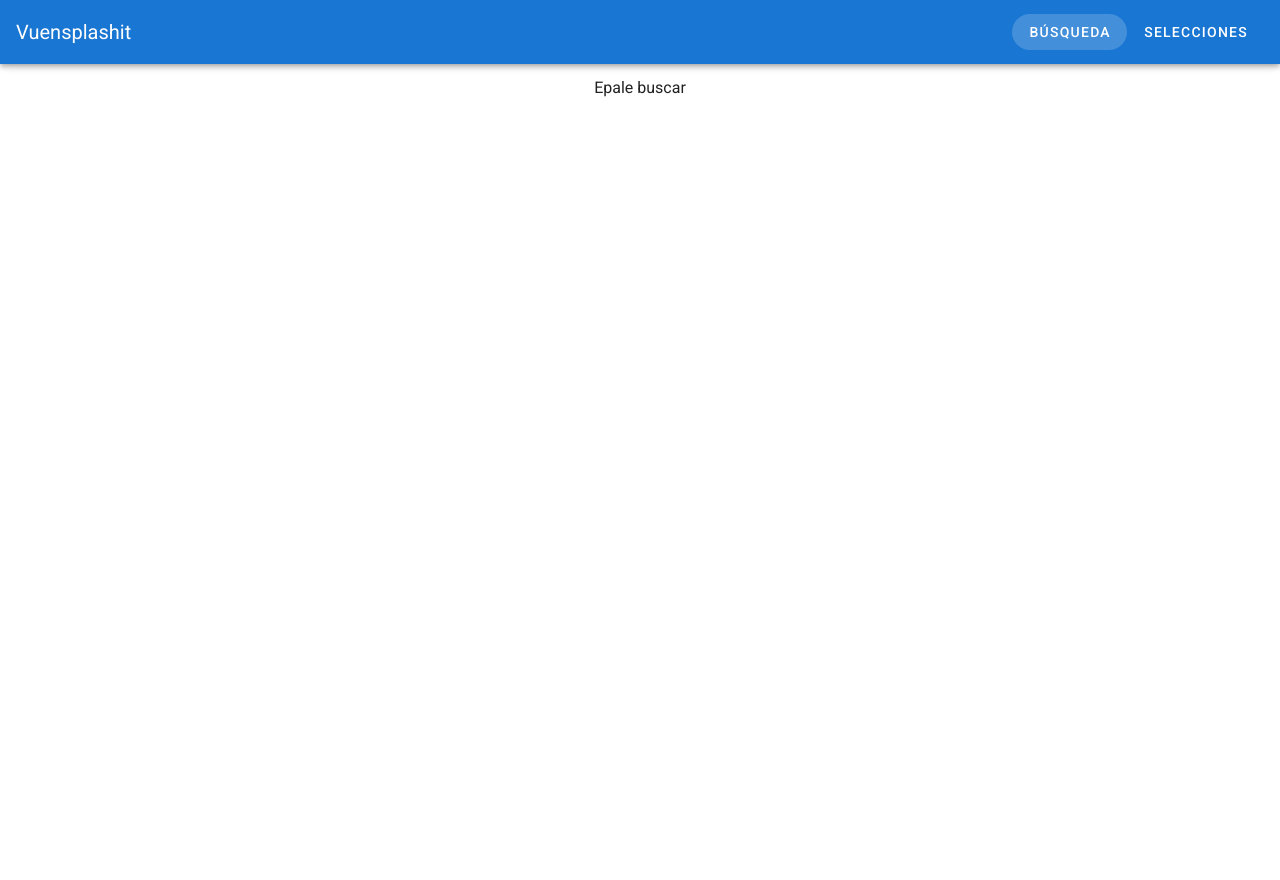
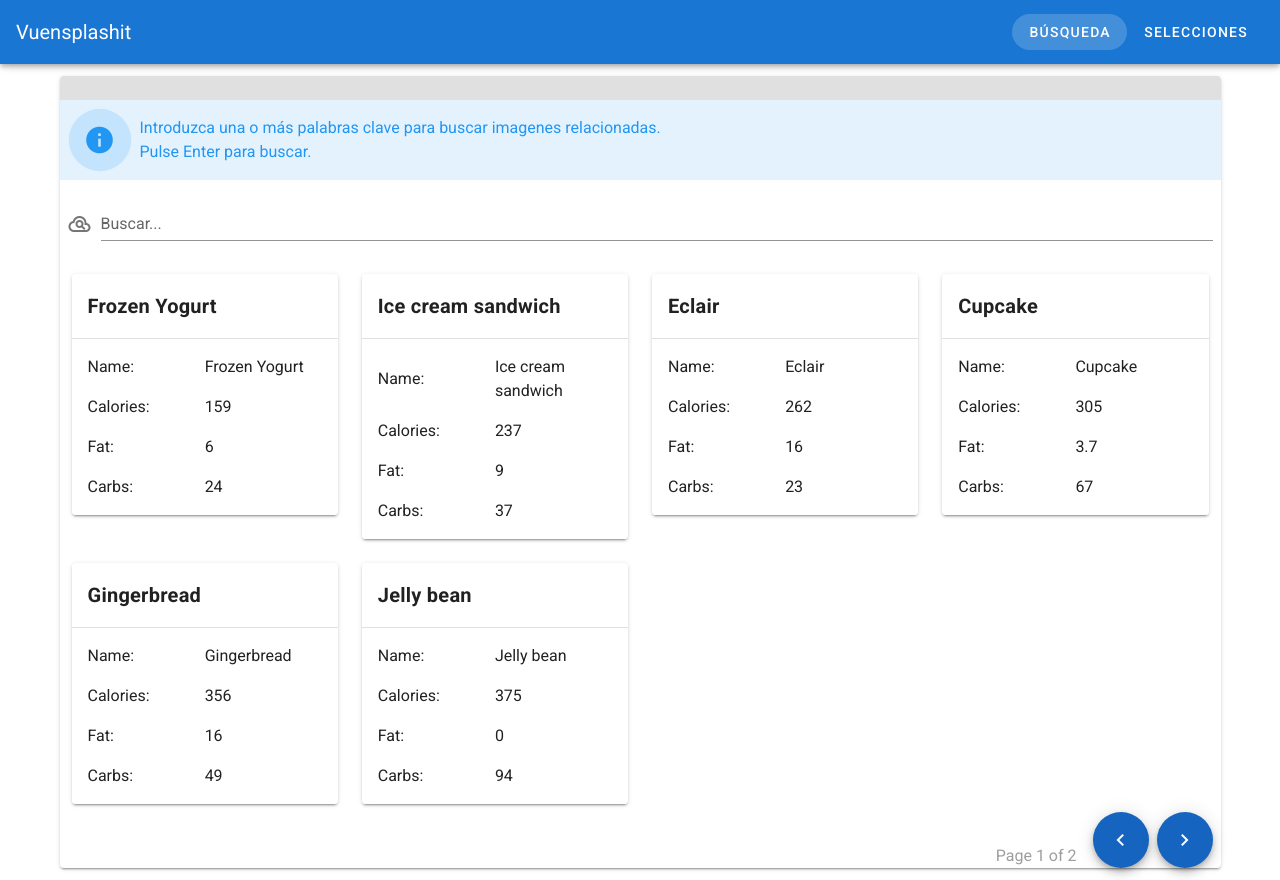
Before and after one commit to vconerd/unsplashit, a Vue app: page / in a window 1280 px wide. Before the commit the page ends 800 px from the top, so only its background shows below. Built offline with nearby package versions, Linux system fonts and the light colour scheme.

Commit message:
Componentes primarios creados

```diff
--- a/src/App.vue
+++ b/src/App.vue
@@ -13,11 +13,9 @@ import MenuBar from "@/components/MenuBar";
 
 export default {
   name: "Vuensplashit",
-
   components: {
     MenuBar
   },
-
   data: () => ({
     //
   })
--- /dev/null
+++ b/src/components/ImageList.vue
@@ -0,0 +1,151 @@
+<template>
+  <v-container fluid>
+    <v-data-iterator
+      :items="items"
+      :items-per-page="itemsPerPage"
+      :page="page"
+      :search="search"
+      locale="es"
+      loading="true"
+      no-data-text="No hay imágenes para mostrar"
+      hide-default-footer
+      disable-items-per-page="true"
+    >
+      <template v-slot:default="props">
+        <v-row>
+          <v-col
+            v-for="item in props.items"
+            :key="item.name"
+            cols="12"
+            sm="6"
+            md="4"
+            lg="3"
+          >
+            <test-card :item="item" :dataKeys="keys"></test-card>
+          </v-col>
+        </v-row>
+      </template>
+
+      <template v-slot:footer>
+        <v-row class="mt-2" align="end" justify="end">
+          <span
+            class="mr-4
+            grey--text"
+          >
+            Page {{ page }} of {{ numberOfPages }}
+          </span>
+          <v-btn
+            fab
+            dark
+            color="blue darken-3"
+            class="mr-1"
+            @click="formerPage"
+          >
+            <v-icon>mdi-chevron-left</v-icon>
+          </v-btn>
+          <v-btn
+            fab
+            dark
+            color="blue darken-3"
+            class="ml-1 mr-2"
+            @click="nextPage"
+          >
+            <v-icon>mdi-chevron-right</v-icon>
+          </v-btn>
+        </v-row>
+      </template>
+    </v-data-iterator>
+  </v-container>
+</template>
+
+<script>
+import TestCard from "@/components/TestCard.vue";
+
+export default {
+  components: { TestCard },
+  data() {
+    return {
+      search: "",
+      filter: {},
+      page: 1,
+      itemsPerPage: 6,
+      keys: ["Name", "Calories", "Fat", "Carbs"],
+      items: [
+        {
+          name: "Frozen Yogurt",
+          calories: 159,
+          fat: 6.0,
+          carbs: 24
+        },
+        {
+          name: "Ice cream sandwich",
+          calories: 237,
+          fat: 9.0,
+          carbs: 37
+        },
+        {
+          name: "Eclair",
+          calories: 262,
+          fat: 16.0,
+          carbs: 23
+        },
+        {
+          name: "Cupcake",
+          calories: 305,
+          fat: 3.7,
+          carbs: 67
+        },
+        {
+          name: "Gingerbread",
+          calories: 356,
+          fat: 16.0,
+          carbs: 49
+        },
+        {
+          name: "Jelly bean",
+          calories: 375,
+          fat: 0.0,
+          carbs: 94
+        },
+        {
+          name: "Lollipop",
+          calories: 392,
+          fat: 0.2,
+          carbs: 98
+        },
+        {
+          name: "Honeycomb",
+          calories: 408,
+          fat: 3.2,
+          carbs: 87
+        },
+        {
+          name: "Donut",
+          calories: 452,
+          fat: 25.0,
+          carbs: 51
+        },
+        {
+          name: "KitKat",
+          calories: 518,
+          fat: 26.0,
+          carbs: 65
+        }
+      ]
+    };
+  },
+  computed: {
+    numberOfPages() {
+      return Math.ceil(this.items.length / this.itemsPerPage);
+    }
+  },
+  methods: {
+    nextPage() {
+      if (this.page + 1 <= this.numberOfPages) this.page += 1;
+    },
+    formerPage() {
+      if (this.page - 1 >= 1) this.page -= 1;
+    }
+  }
+};
+</script>
--- /dev/null
+++ b/src/components/ImageSearch.vue
@@ -0,0 +1,10 @@
+<template>
+  <div>
+    <v-text-field
+      class="mx-2"
+      label="Buscar..."
+      single-line
+      prepend-icon="mdi-cloud-search-outline"
+    ></v-text-field>
+  </div>
+</template>
--- /dev/null
+++ b/src/components/InfoPanel.vue
@@ -0,0 +1,8 @@
+<template>
+  <div>
+    <v-alert type="info" prominent text tile>
+      Introduzca una o más palabras clave para buscar imagenes relacionadas.
+      <br />Pulse Enter para buscar.
+    </v-alert>
+  </div>
+</template>
--- /dev/null
+++ b/src/components/ListFrame.vue
@@ -0,0 +1,17 @@
+<template>
+  <v-card>
+    <v-system-bar></v-system-bar>
+    <info-panel></info-panel>
+    <image-search></image-search>
+    <image-list></image-list>
+  </v-card>
+</template>
+<script>
+import InfoPanel from "@/components/InfoPanel.vue";
+import ImageSearch from "@/components/ImageSearch.vue";
+import ImageList from "@/components/ImageList.vue";
+
+export default {
+  components: { InfoPanel, ImageSearch, ImageList }
+};
+</script>
--- /dev/null
+++ b/src/components/TestCard.vue
@@ -0,0 +1,24 @@
+<template>
+  <v-card>
+    <v-card-title class="subheading font-weight-bold">{{
+      item.name
+    }}</v-card-title>
+
+    <v-divider></v-divider>
+
+    <v-list dense>
+      <v-list-item v-for="(key, index) in dataKeys" :key="index">
+        <v-list-item-content>{{ key }}:</v-list-item-content>
+        <v-list-item-content class="align-end">{{
+          item[key.toLowerCase()]
+        }}</v-list-item-content>
+      </v-list-item>
+    </v-list>
+  </v-card>
+</template>
+
+<script>
+export default {
+  props: ["item", "dataKeys"]
+};
+</script>
--- a/src/views/Buscar.vue
+++ b/src/views/Buscar.vue
@@ -1,11 +1,22 @@
 <template>
-  <div class="text-center">
-    <v-container>
-      <v-row justify="center">
-        <v-col cols="12">
-          Epale buscar
-        </v-col>
-      </v-row>
-    </v-container>
-  </div>
+  <v-container>
+    <v-row>
+      <v-col cols="12">
+        <list-frame />
+      </v-col>
+    </v-row>
+  </v-container>
 </template>
+
+<script>
+import ListFrame from "@/components/ListFrame";
+
+export default {
+  components: {
+    ListFrame
+  },
+  data: () => ({
+    //
+  })
+};
+</script>
```
Also changed, not shown: plan.txt (added), 1 other file (tests, documents, lock files or other folders).
